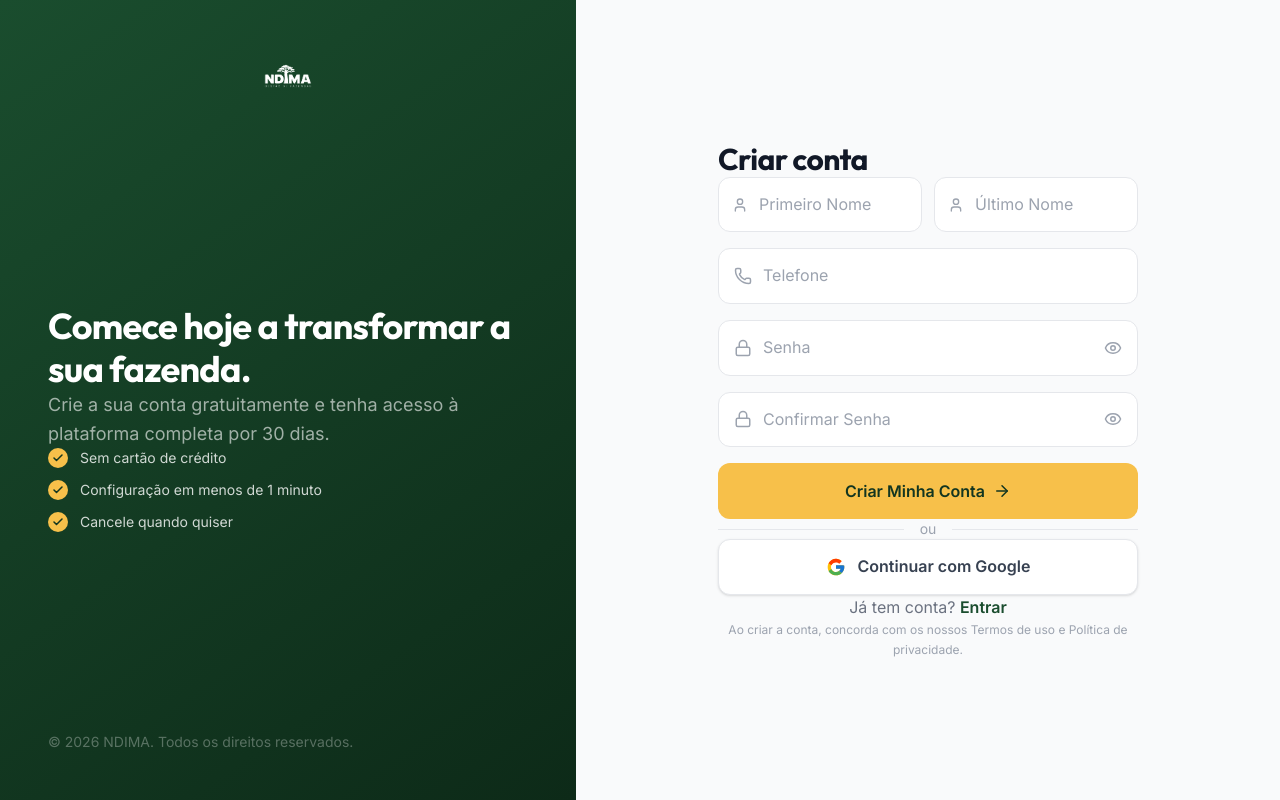
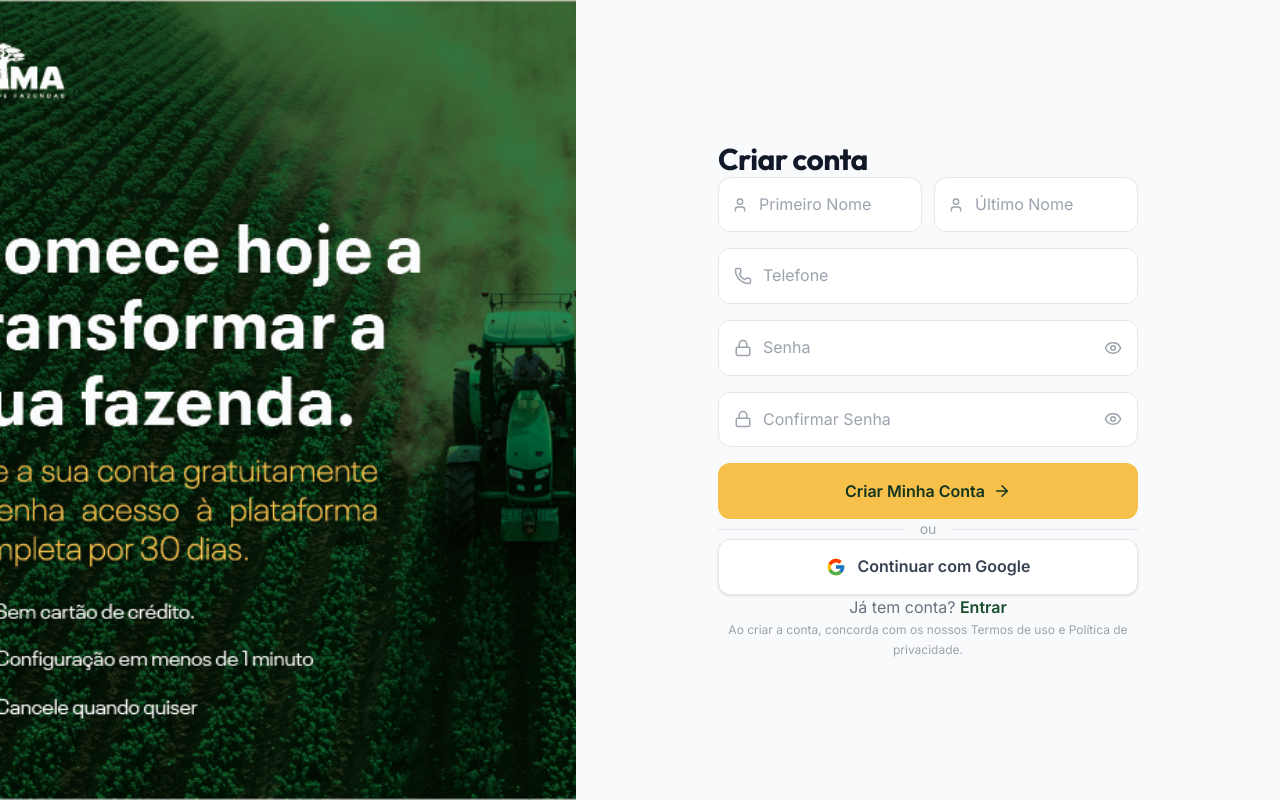
Before and after one commit to NDIMA-Gestao-Inteligente-de-Fazendas/Frontend-NDIMA, a React (Vite) app: page /cadastro in a window 1280 px wide. Built offline with nearby package versions, Linux system fonts and the light colour scheme.

Commit message:
login e cadatro imagem

```diff
--- a/src/pages/LoginPage.tsx
+++ b/src/pages/LoginPage.tsx
@@ -46,23 +46,13 @@ export default function LoginPage() {
     return (
         <div className="min-h-screen flex font-['Inter']">
 
-            {/* ── Left brand panel ── */}
-            <div
-                className="hidden md:flex flex-col justify-between w-[45%] p-12"
-                style={{ background: 'linear-gradient(145deg, #1A4D2E 0%, #0d2a18 100%)' }}
-            >
-                <img src="/img/logotipofinal-04.png" alt="NDIMA" className="h-14 w-auto object-contain" />
-
-                <div>
-                    <h2 className="text-4xl font-bold text-white font-['Outfit'] leading-snug mb-4">
-                        Bem-vindo de volta ao futuro da agricultura.
-                    </h2>
-                    <p className="text-white/60 text-lg leading-relaxed">
-                        Aceda aos dados da sua fazenda, monitore culturas e gerencie o seu negócio.
-                    </p>
-                </div>
-
-                <p className="text-white/30 text-sm">© {new Date().getFullYear()} NDIMA. Todos os direitos reservados.</p>
+            {/* ── Left image panel ── */}
+            <div className="hidden md:block w-[45%] relative overflow-hidden">
+                <img
+                    src="/img/login.png"
+                    alt="NDIMA Login"
+                    className="absolute inset-0 w-full h-full object-cover object-center"
+                />
             </div>
 
             {/* ── Right form panel ── */}
--- a/src/pages/RegisterPage.tsx
+++ b/src/pages/RegisterPage.tsx
@@ -62,39 +62,13 @@ export default function RegisterPage() {
     return (
         <div className="min-h-screen flex font-['Inter']">
 
-            {/* ── Left brand panel ── */}
-            <div
-                className="hidden md:flex flex-col justify-between w-[45%] p-12"
-                style={{ background: 'linear-gradient(145deg, #1A4D2E 0%, #0d2a18 100%)' }}
-            >
-                <img src="/img/logotipofinal-04.png" alt="NDIMA" className="h-14 w-auto object-contain" />
-
-                <div>
-                    <h2 className="text-4xl font-bold text-white font-['Outfit'] leading-snug mb-4">
-                        Comece hoje a transformar a sua fazenda.
-                    </h2>
-                    <p className="text-white/60 text-lg leading-relaxed">
-                        Crie a sua conta gratuitamente e tenha acesso à plataforma completa por 30 dias.
-                    </p>
-                    <div className="flex flex-col gap-3 mt-8">
-                        {[
-                            'Sem cartão de crédito',
-                            'Configuração em menos de 1 minuto',
-                            'Cancele quando quiser',
-                        ].map((item, i) => (
-                            <div key={i} className="flex items-center gap-3">
-                                <div className="w-5 h-5 rounded-full flex items-center justify-center" style={{ backgroundColor: '#F7C04A' }}>
-                                    <svg width="10" height="8" viewBox="0 0 10 8" fill="none">
-                                        <path d="M1 4L3.5 6.5L9 1" stroke="#123520" strokeWidth="1.5" strokeLinecap="round" strokeLinejoin="round" />
-                                    </svg>
-                                </div>
-                                <span className="text-white/80 text-sm">{item}</span>
-                            </div>
-                        ))}
-                    </div>
-                </div>
-
-                <p className="text-white/30 text-sm">© {new Date().getFullYear()} NDIMA. Todos os direitos reservados.</p>
+            {/* ── Left image panel ── */}
+            <div className="hidden md:block w-[45%] relative overflow-hidden">
+                <img
+                    src="/img/cadastro.png"
+                    alt="NDIMA Cadastro"
+                    className="absolute inset-0 w-full h-full object-cover object-center"
+                />
             </div>
 
             {/* ── Right form panel ── */}
```
